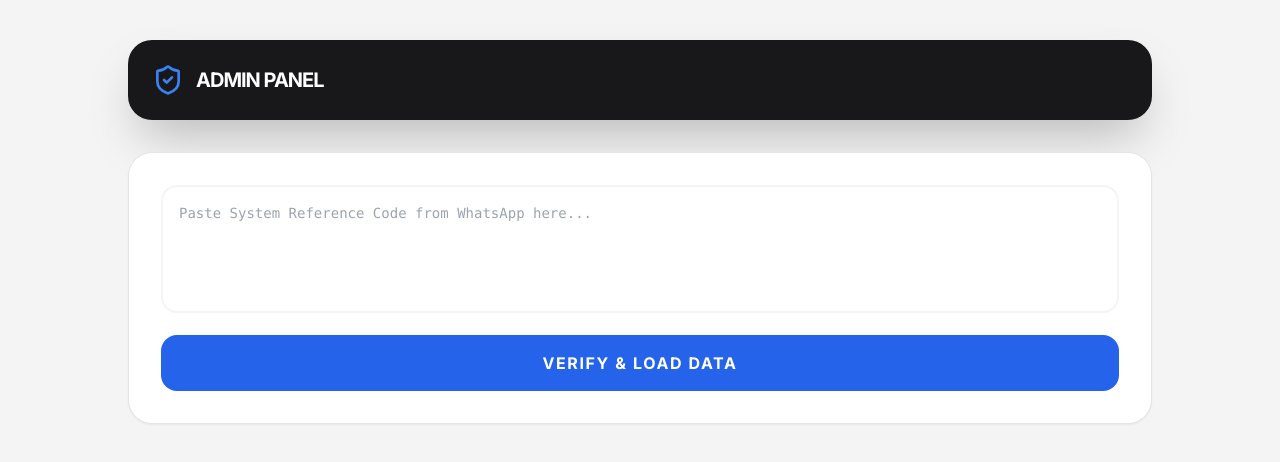
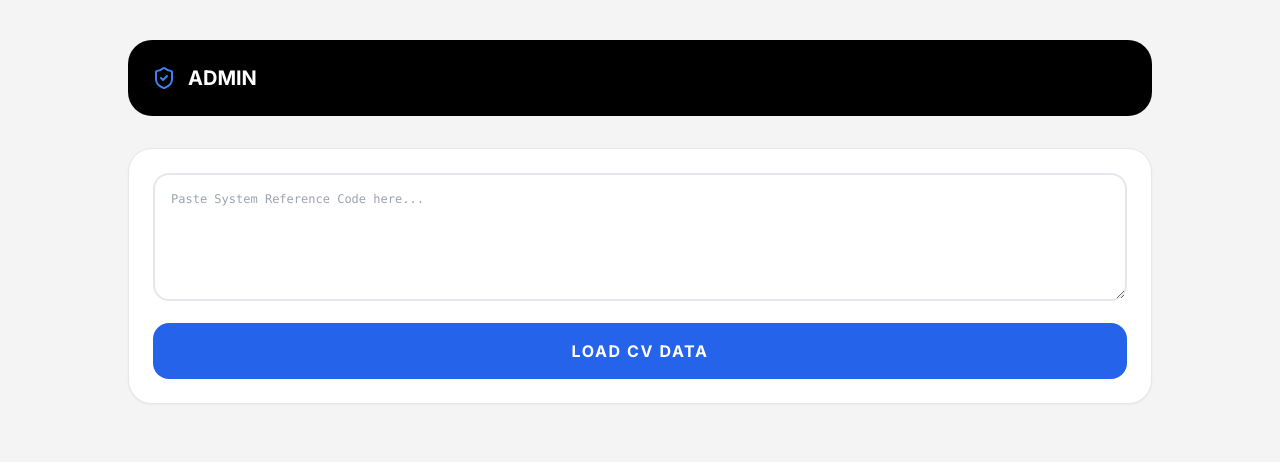
Before and after one commit to ThanushDev/DigiSolutionsCV, a React (Vite) app: page /#/admin in a window 1280 px wide. Shown: the top 462 px of the page. Built offline with nearby package versions, Linux system fonts and the light colour scheme.

Commit message:
Update Admin.tsx

```diff
--- a/src/pages/Admin.tsx
+++ b/src/pages/Admin.tsx
@@ -2,7 +2,7 @@ import React, { useState, useRef } from 'react';
 import { TemplateRenderer } from '../components/CVTemplates/TemplateRenderer';
 import { DownloadIcon, ShieldCheckIcon, Loader2 } from 'lucide-react';
 import html2canvas from 'html2canvas';
-import jsPDF from 'jspdf'; // මෙතන 'jsPDF' නොව 'jspdf' ලෙස කුඩා අකුරින් තිබිය යුතුයි
+import jsPDF from 'jspdf';
 
 export function Admin() {
   const [inputCode, setInputCode] = useState('');
@@ -20,16 +20,16 @@ export function Admin() {
         personalInfo: {
           name: json.n, fullName: json.fn, description: json.j, dateOfBirth: json.db,
           nicNumber: json.ni, religion: json.rl, civilStatus: json.cs, gender: json.gn,
-          nationality: json.nt, photo: json.ph || '', photoFormat: json.pf || 'circular'
+          nationality: json.nt,
+          photo: json.ph || '', // Reference code එකෙන් ලින්ක් එක ගන්නවා
+          photoFormat: json.pf || 'circular'
         },
         contact: { phone1: json.p1, phone2: json.p2, email: json.e, address: json.a },
         skills: json.s, languages: json.l, workExperience: json.ex, education: json.ed,
         professionalQualifications: json.pq, references: json.r
       };
       setDecodedData(formatted);
-    } catch (e) {
-      alert("Invalid Reference Code!");
-    }
+    } catch (e) { alert("Invalid Reference Code!"); }
   };
 
   const downloadPDF = async () => {
@@ -38,55 +38,43 @@ export function Admin() {
     try {
       const canvas = await html2canvas(cvRef.current, {
         scale: 2,
-        useCORS: true,
+        useCORS: true, // ImgBB ෆොටෝ එක PDF එකට ගන්න මේක අනිවාර්යයි
         allowTaint: false
       });
       const imgData = canvas.toDataURL('image/png');
       const pdf = new jsPDF('p', 'mm', 'a4');
-      const imgWidth = 210;
-      const imgHeight = (canvas.height * imgWidth) / canvas.width;
-      pdf.addImage(imgData, 'PNG', 0, 0, imgWidth, imgHeight);
+      pdf.addImage(imgData, 'PNG', 0, 0, 210, (canvas.height * 210) / canvas.width);
       pdf.save(`CV_${decodedData.personalInfo.name}.pdf`);
-    } catch (err) {
-      alert("PDF generation failed.");
-    } finally {
-      setIsDownloading(false);
-    }
+    } catch (err) { alert("PDF Error"); }
+    finally { setIsDownloading(false); }
   };
 
   return (
     <div className="min-h-screen bg-zinc-100 p-6 md:p-10">
       <div className="max-w-5xl mx-auto">
-        <div className="bg-zinc-900 text-white p-6 rounded-3xl mb-8 flex justify-between items-center shadow-2xl">
-          <div className="flex items-center gap-3 font-black tracking-tighter text-xl">
-            <ShieldCheckIcon className="text-blue-500 w-8 h-8"/> ADMIN PANEL
-          </div>
+        <div className="bg-black text-white p-6 rounded-3xl mb-8 flex justify-between items-center">
+          <div className="flex items-center gap-3 font-bold text-xl"><ShieldCheckIcon className="text-blue-500"/> ADMIN</div>
           {decodedData && (
-            <button
-              onClick={downloadPDF}
-              disabled={isDownloading}
-              className="bg-blue-600 hover:bg-blue-700 px-6 py-2 rounded-xl font-bold flex items-center gap-2 transition-all disabled:opacity-50"
-            >
-              {isDownloading ? <Loader2 className="animate-spin" size={18}/> : <DownloadIcon size={18}/>}
-              DOWNLOAD PDF
+            <button onClick={downloadPDF} disabled={isDownloading} className="bg-blue-600 px-6 py-2 rounded-xl font-bold flex items-center gap-2">
+              {isDownloading ? <Loader2 className="animate-spin" size={18}/> : <DownloadIcon size={18}/>} PDF
             </button>
           )}
         </div>
 
-        <div className="bg-white p-8 rounded-3xl shadow-sm mb-10 border border-zinc-200">
+        <div className="bg-white p-6 rounded-3xl shadow-sm mb-10 border">
           <textarea
-            className="w-full h-32 p-4 rounded-2xl mb-4 border-2 border-zinc-100 focus:border-blue-500 outline-none transition-all resize-none font-mono text-sm"
-            placeholder="Paste System Reference Code from WhatsApp here..."
+            className="w-full h-32 p-4 rounded-2xl mb-4 border-2 outline-none font-mono text-xs"
+            placeholder="Paste System Reference Code here..."
             value={inputCode}
             onChange={(e) => setInputCode(e.target.value)}
           />
           <button onClick={handleVerify} className="w-full bg-blue-600 text-white py-4 rounded-2xl font-black uppercase tracking-widest hover:bg-blue-700 transition-all">
-            Verify & Load Data
+            Load CV Data
           </button>
         </div>
 
         {decodedData && (
-          <div className="flex justify-center bg-white p-4 md:p-10 rounded-3xl shadow-inner border border-zinc-200 overflow-auto">
+          <div className="flex justify-center bg-white p-6 rounded-3xl shadow-inner overflow-auto border">
             <div ref={cvRef} className="bg-white">
               <TemplateRenderer cvData={decodedData} scale={1} />
             </div>
```
